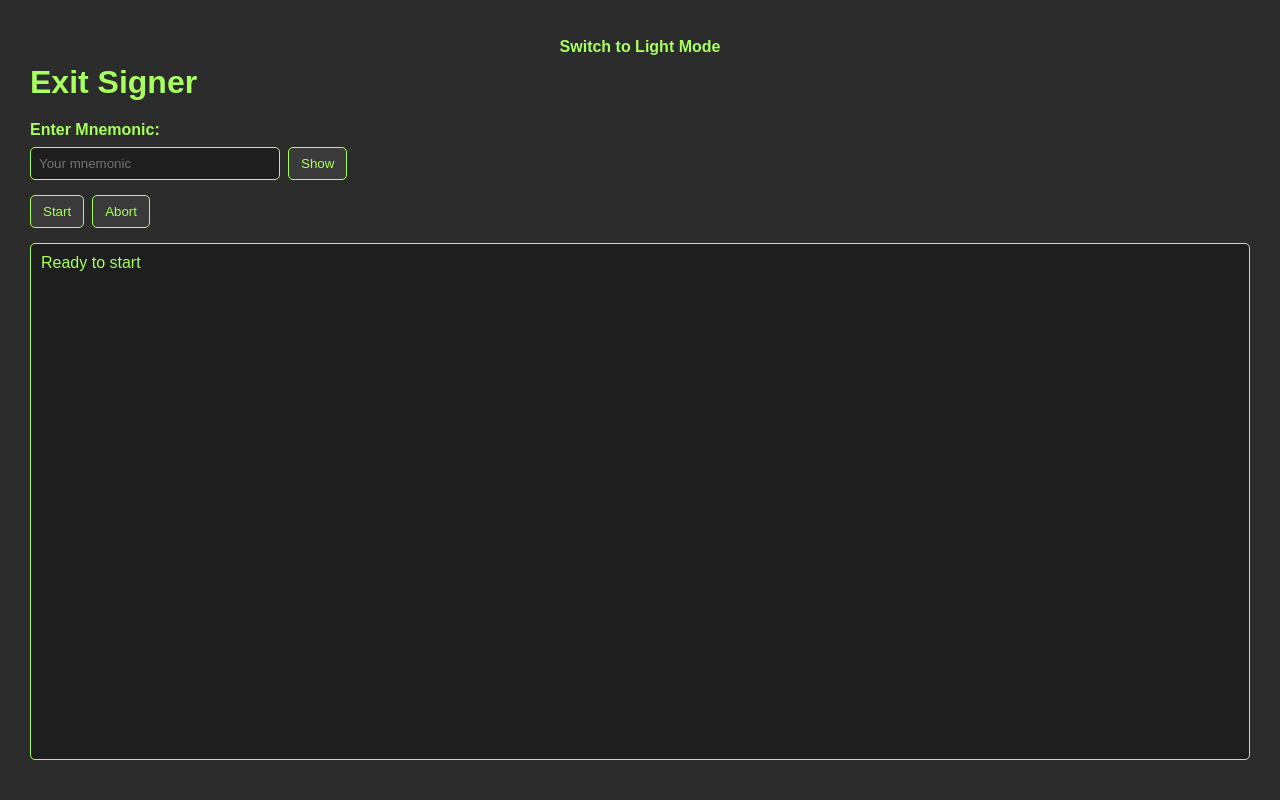
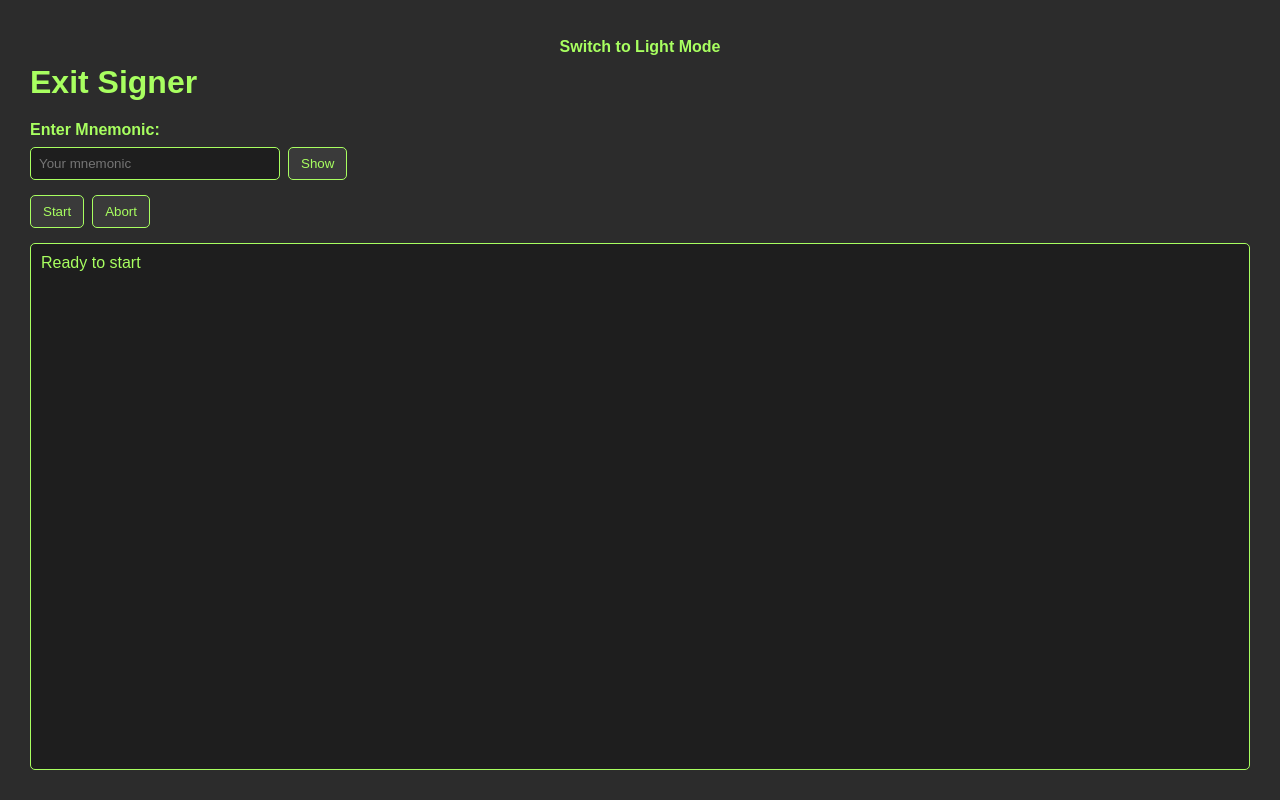
Before and after one commit to RockLogicGmbH/lido-validator-exit-signer, a Flask app: page / in a window 1280 px wide. Run offline with Flask 3, Linux system fonts and the light colour scheme; parts of the project's set-up code (start-up, migrations or seed data) failed here and were passed over.

Commit message:
FIX: height

```diff
--- a/templates/index.html
+++ b/templates/index.html
@@ -37,17 +37,19 @@
         flex-grow: 1;
         display: flex;
         flex-direction: column;
-        max-height: 80vh;
+        max-height: 70vh;
       }
       #status-msg {
         border: 1px solid;
         padding: 10px;
         overflow-y: auto;
+        flex-basis: 0;
         flex-grow: 1;
         border-radius: 5px;
         transition: background-color 0.3s, border-color 0.3s;
         height: 100%;
-        margin-bottom: 10px;
+        min-height: 150px;
+        max-height: 100%;
       }
       body.dark-mode #status-msg {
         background-color: #1e1e1e;
@@ -288,7 +290,7 @@
             });
         }
 
-        checkStatus();
+        // checkStatus();
       });
     </script>
   </body>
```
